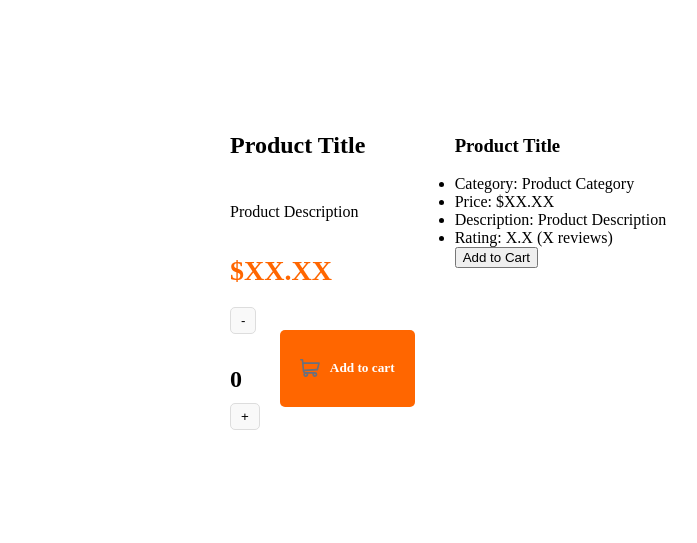
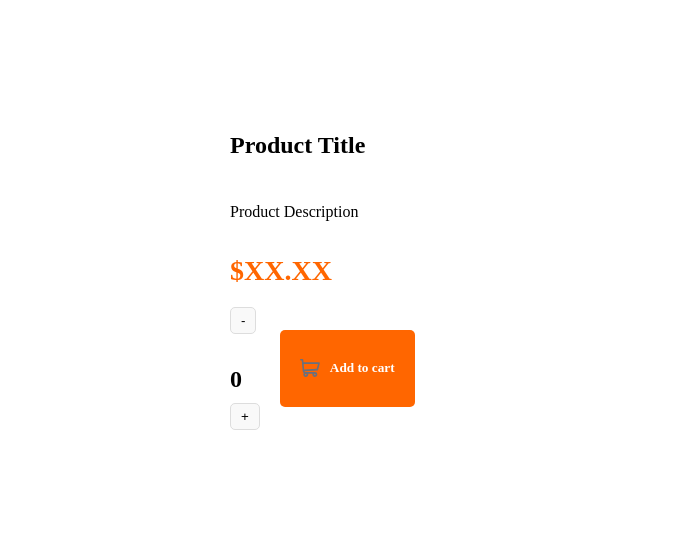
Before and after one commit to jenna-lab/E-commerce-website, a website: page product.html in a window 1280 px wide. Shown: the full height of the page, 376-1073 px from the left. Drawn offline with Linux system fonts and the light colour scheme.

Commit message:
add html

```diff
--- a/product.html
+++ b/product.html
@@ -42,14 +42,6 @@
                         </div>
                     </div>
                 </div>
-                <ul>
-                    <h3 id="productTitle">Product Title</h3>
-                    <li id="productCategory">Category: Product Category</li>
-                    <li id="productPriceDetail">Price: $XX.XX</li>
-                    <li id="productDescriptionDetail">Description: Product Description</li>
-                    <li id="productRating">Rating: X.X (X reviews)</li>
-                    <button>Add to Cart</button>
-                </ul>
             </div>
 
         </div>
```
Also changed, not shown: script.js (+0 -16 lines), script.ts (+0 -19 lines).
